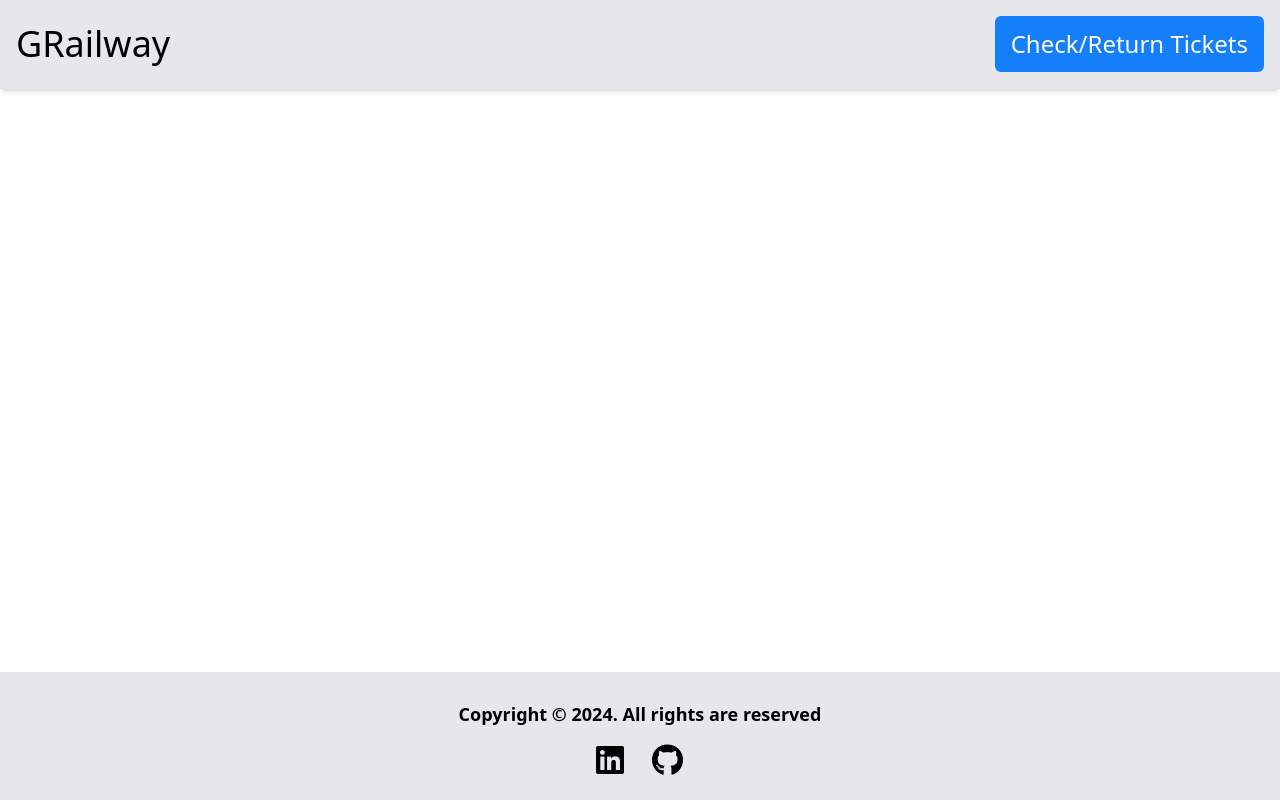
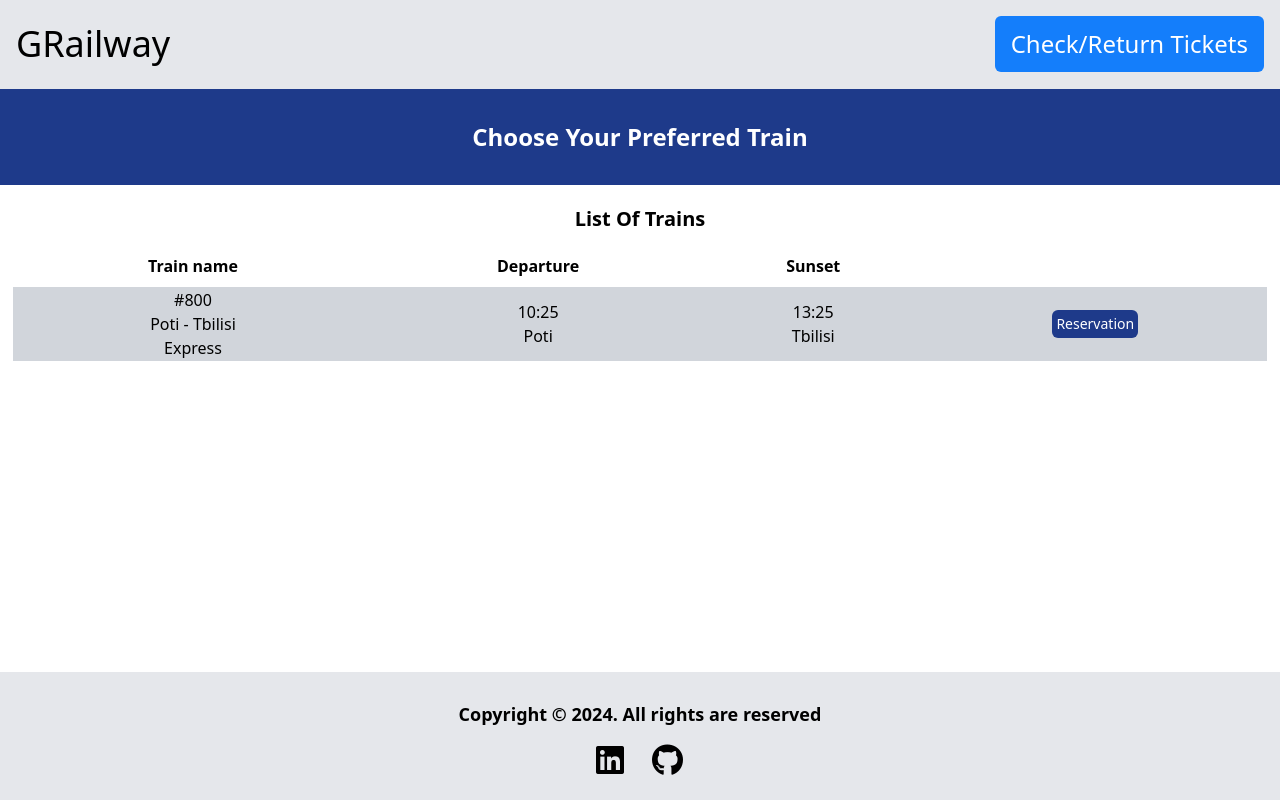
Before and after one commit to Aristocrat4/grailway, an Angular app: page /routes in a window 1280 px wide. Before the commit this address led to /. Built offline with nearby package versions, Linux system fonts and the light colour scheme.

Commit message:
add routes page and bg image on hero section

```diff
--- a/src/app/app.routes.ts
+++ b/src/app/app.routes.ts
@@ -1,8 +1,10 @@
 import { Routes } from '@angular/router';
 import { HomeComponent } from './components/home/home.component';
 import { CheckReturnComponent } from './components/check-return/check-return.component';
+import { RoutesComponent } from './components/routes/routes.component';
 
 export const routes: Routes = [
   { path: '', component: HomeComponent },
   { path: 'check-return', component: CheckReturnComponent },
+  { path: 'routes', component: RoutesComponent },
 ];
--- a/src/app/components/about/about.component.html
+++ b/src/app/components/about/about.component.html
@@ -1,4 +1,4 @@
-<section>
+<section class="md:flex md:justify-center">
   <div
     class="container flex flex-col gap-8 px-10 py-10 md:flex-row md:items-center md:justify-around"
   >
--- a/src/app/components/hero/hero.component.html
+++ b/src/app/components/hero/hero.component.html
@@ -1,6 +1,10 @@
-<section class="flex justify-center bg-teal-400">
-  <div class="container flex flex-col gap-10 items-center py-8 justify-center">
-    <h2>Buy train tickets online</h2>
+<section
+  class="flex justify-center bg-hero-pattern bg-cover bg-center min-h-[40vh]"
+>
+  <div class="container flex flex-col gap-10 items-center justify-center">
+    <h2 class="text-4xl font-semibold text-white mb-6">
+      Buy train tickets online
+    </h2>
     <div
       class="bg-white rounded-xl p-5 md:flex md:items-center md:justify-center md:gap-5"
     >
@@ -37,7 +41,7 @@
           placeholder="Number of passengers"
         />
       </form>
-      <app-button [text]="'Find a Train'"></app-button>
+      <app-button (click)="onFind()" [text]="'Find a Train'"></app-button>
     </div>
   </div>
 </section>
--- a/src/app/components/hero/hero.component.ts
+++ b/src/app/components/hero/hero.component.ts
@@ -2,6 +2,7 @@ import { CommonModule } from '@angular/common';
 import { Component } from '@angular/core';
 import { FormsModule } from '@angular/forms';
 import { ButtonComponent } from '../../ui/button/button.component';
+import { Router } from '@angular/router';
 
 @Component({
   selector: 'app-hero',
@@ -13,4 +14,8 @@ import { ButtonComponent } from '../../ui/button/button.component';
 export class HeroComponent {
   model: string = '';
   list = ['Tbilisi', 'Batumi', 'Poti'];
+  constructor(private router: Router) {}
+  onFind() {
+    this.router.navigate(['routes']);
+  }
 }
--- /dev/null
+++ b/src/app/components/routes/routes.component.html
@@ -0,0 +1,50 @@
+<section class="flex justify-center flex-col items-center">
+  <div
+    class="bg-blue-900 text-white w-full py-8 text-center capitalize flex justify-center"
+  >
+    <div class="container text-center">
+      <h2 class="text-2xl font-bold text-center">
+        choose your preferred train
+      </h2>
+    </div>
+  </div>
+  <div class="container flex flex-col justify-center items-center">
+    <div class="w-full flex flex-col gap-5 items-center justify-center">
+      <h3 class="text-xl font-semibold mt-5 capitalize">list of trains</h3>
+      <div class="w-[98%] flex justify-center">
+        <table class="w-full" aria-describedby="trains-table">
+          <tr class="bg-white">
+            <th>Train name</th>
+            <th>Departure</th>
+            <th>Sunset</th>
+            <th></th>
+          </tr>
+          <tr
+            class="text-center border-white border-t-8 border-collapse border-solid bg-gray-300"
+          >
+            <td>
+              <span>#800</span>
+              <p>Poti - Tbilisi</p>
+              <span>Express</span>
+            </td>
+            <td>
+              <div>10:25</div>
+              <div>Poti</div>
+            </td>
+            <td>
+              <p>13:25</p>
+              <span>Tbilisi</span>
+            </td>
+            <td>
+              <button
+                class="text-sm bg-blue-900 border-none p-1 rounded-md text-white"
+              >
+                Reservation
+              </button>
+            </td>
+          </tr>
+        </table>
+      </div>
+    </div>
+  </div>
+</section>
--- a/tailwind.config.js
+++ b/tailwind.config.js
@@ -2,7 +2,12 @@
 module.exports = {
   content: ["./src/**/*.{html,ts}"],
   theme: {
-    extend: {},
+    extend: {
+      backgroundImage: {
+        "hero-pattern":
+          'url("https://railway-gm.web.app/assets/images/back2.jpg")',
+      },
+    },
   },
   plugins: [],
 };
```
Also changed, not shown: src/app/components/routes/routes.component.ts (added, +11 -0 lines), src/app/components/routes/routes.component.scss (added), 1 other file (tests, documents, lock files or other folders).
